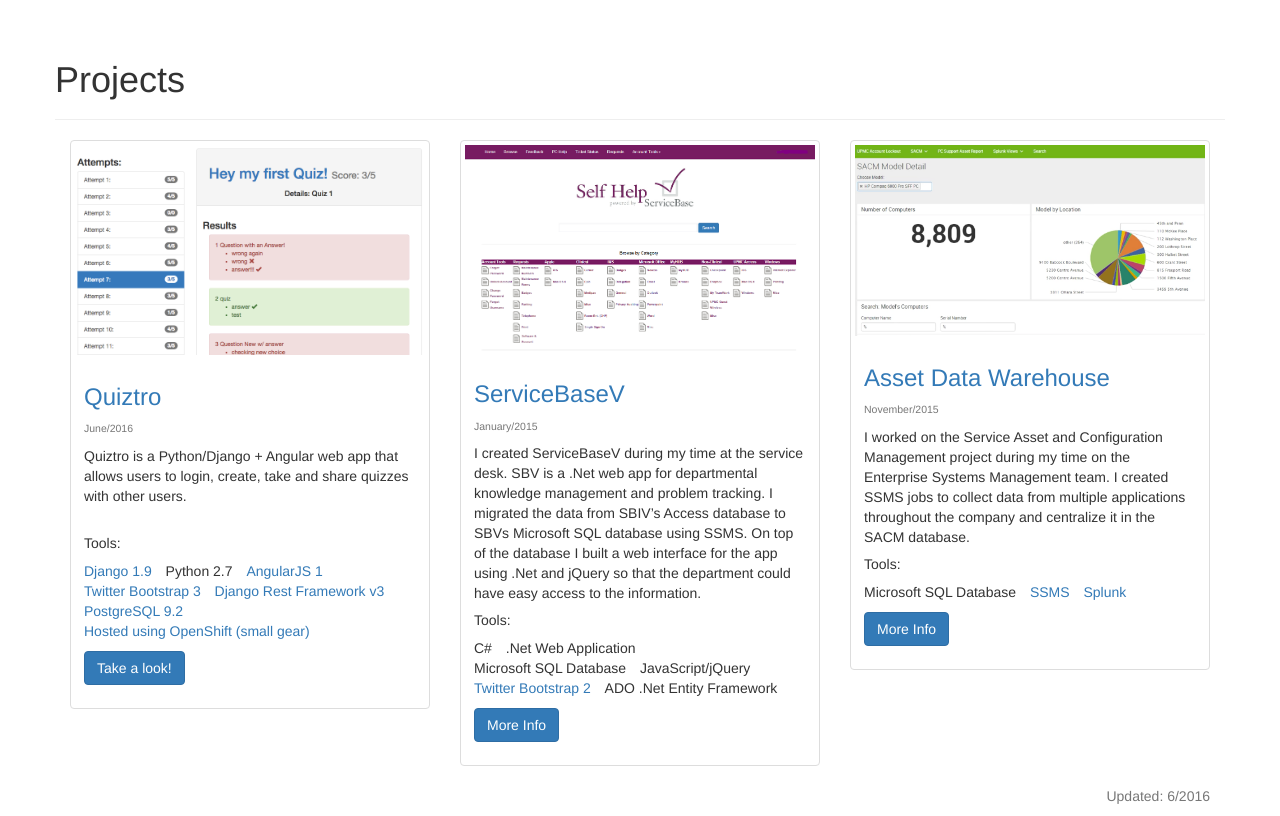
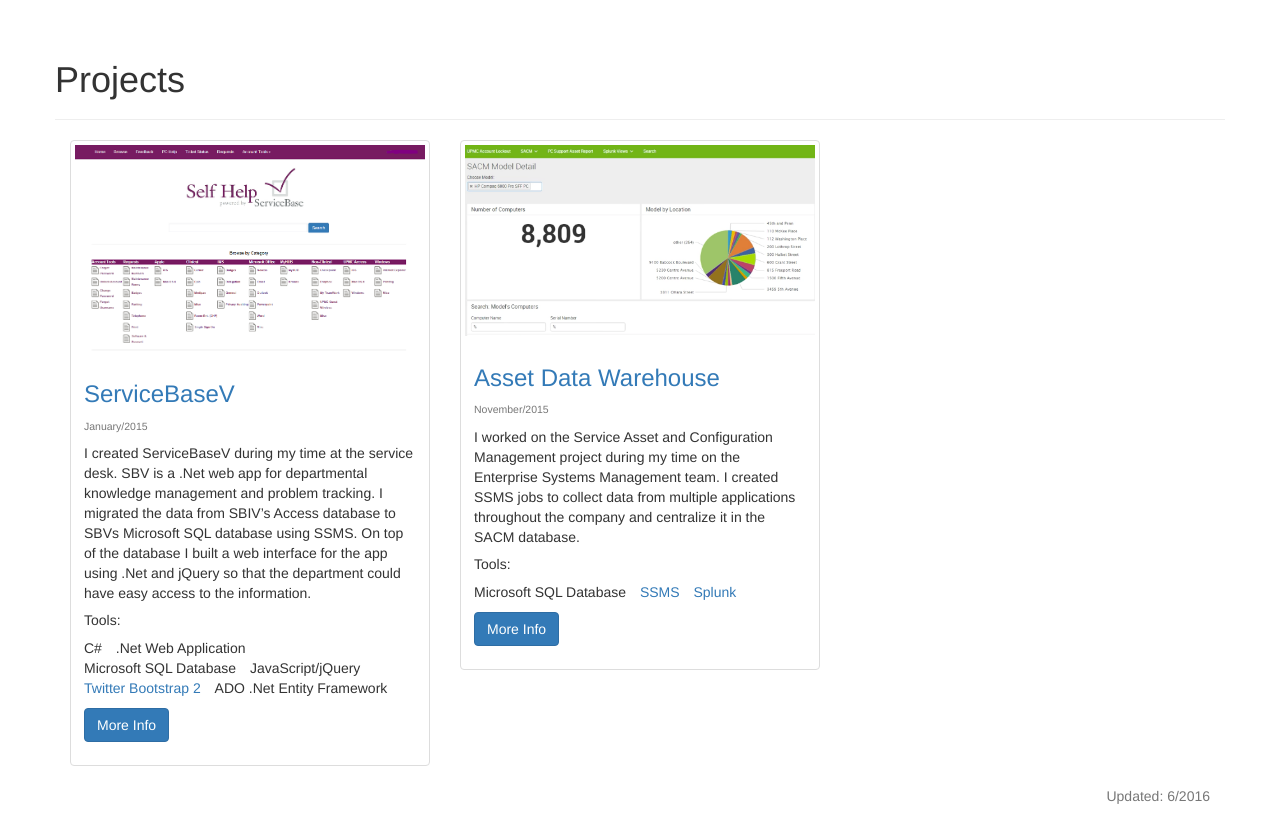
Before and after one commit to schretzilla/website, a Django app: template portfolio/templates/portfolio/projects.html in a window 1280 px wide. Shown: the part 52-868 px from the top of the page. Run offline with Django 3.2, Linux system fonts and the light colour scheme; the template is opened without the code that fills it, so the values that code supplies are empty; some libraries are stand-ins or nearby versions.

Commit message:
modified so portfolio is included and dynoquiz is eliminated

```diff
--- a/mysite/urls.py
+++ b/mysite/urls.py
@@ -18,7 +18,7 @@
 from django.contrib import admin
 
 urlpatterns = [
-    #redirect to blog app
+    #redirect to portfolio app
     url(r'^', include('portfolio.urls', namespace="portfolio")),
     url(r'^portfolio/', include('portfolio.urls', namespace="portfolio")),
 
--- a/portfolio/templates/portfolio/projects.html
+++ b/portfolio/templates/portfolio/projects.html
@@ -10,32 +10,6 @@
             <h1>Projects</h1>
         </div>
 
-        <div class="col-sm-4 col-md-4">
-            <div class="thumbnail">
-                <img href="{% url 'dynoquiz:signin' %}" src="{% static 'portfolio/img/quiz-rectangle.png' %}" alt="quiztro image">
-                <div class="caption">
-                    <h3><a href="{% url 'dynoquiz:signin' %}" target="_blank">Quiztro</a></h3>
-                    <p>
-                        <h5><small>June/2016</small></h5>
-                        Quiztro is a Python/Django + Angular web app that allows users to login,
-                        create, take and share quizzes with other users.
-                        </br>
-                        </br>
-                        <h5>Tools:</h5>
-                        <ul class="list-inline">
-                            <li><a href="https://www.djangoproject.com/" target="_blank">Django 1.9</a> </li>
-                            <li>Python 2.7</li>
-                            <li><a href="https://angularjs.org/" target="_blank">AngularJS 1</a></li>
-                            <li><a href="http://getbootstrap.com/" target="_blank">Twitter Bootstrap 3</a></li>
-                            <li><a href="http://www.django-rest-framework.org/" target="_blank">Django Rest Framework v3</a></li>
-                            <li><a href="http://www.https.postgresql.org/" target="_blank">PostgreSQL 9.2</a></li>
-                            <li><a href="https://www.openshift.com/" target="_blank">Hosted using OpenShift (small gear)</a></li>
-                        </ul>
-                    </p>
-                    <p><a href="{% url 'dynoquiz:signin' %}" class="btn btn-primary" role="button">Take a look!</a> </p>
-                </div>
-            </div>
-        </div>
 
         <div class="col-sm-4 col-md-4">
             <div class="thumbnail">
```
Also changed, not shown: portfolio/templates/portfolio/home.html (+2 -14 lines).
